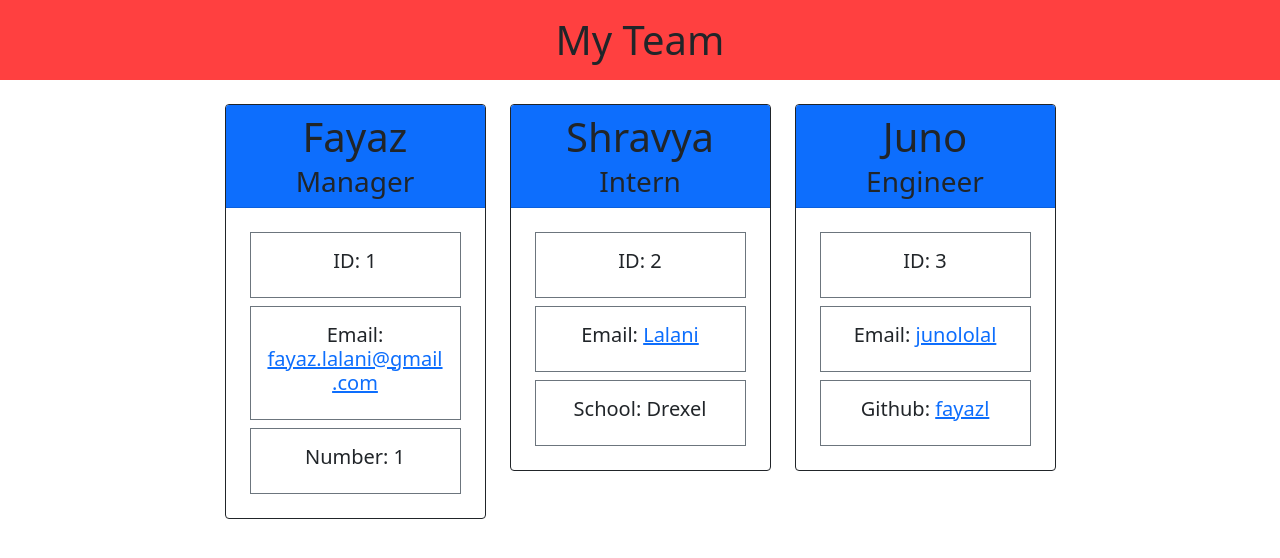
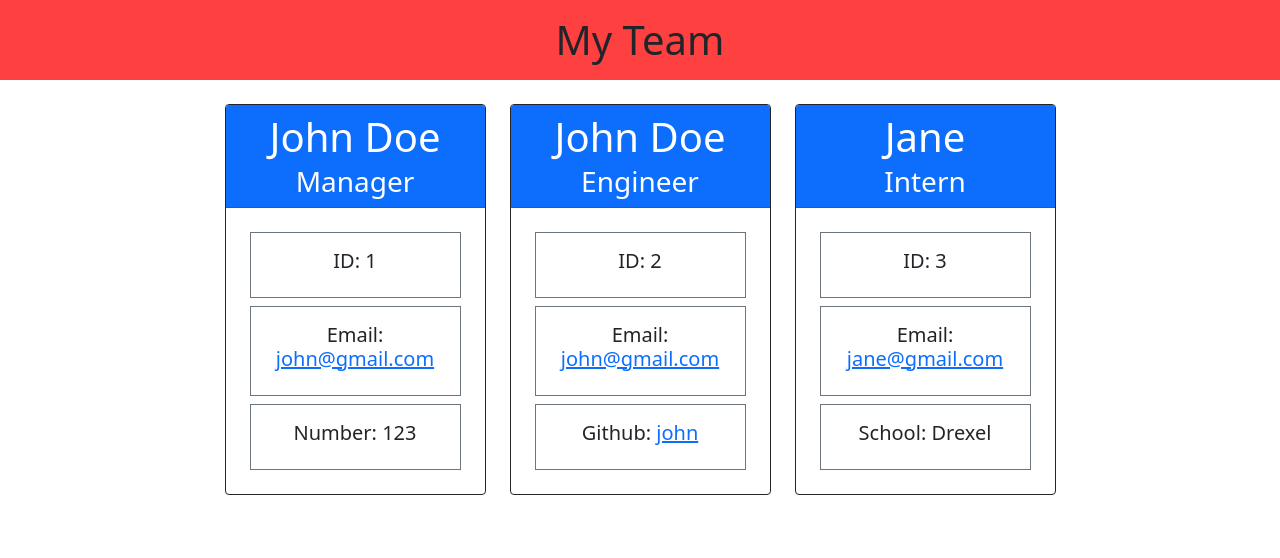
Before and after one commit to fayazl/challenge-10-team-builder, a website: page dist/index.html in a window 1280 px wide. Drawn offline with nearby package versions, Linux system fonts and the light colour scheme.

```diff
--- a/dist/index.html
+++ b/dist/index.html
@@ -21,8 +21,8 @@
 
             <div class="col-8 col-lg-4 col-xl-3 mt-3">
                 <div class="card border border-dark text-center">
-                    <div class="card-header bg-primary">
-                        <h3 class="card-title fs-1">Fayaz</h3>
+                    <div class="card-header text-white bg-primary">
+                        <h3 class="card-title fs-1">John Doe</h3>
                         <h5 class="card-subtitle fs-3">Manager</h5>
                     </div>
                     <div class="card-body">
@@ -30,48 +30,48 @@
                             <h5>ID: 1</h5>
                         </div>
                         <div class="card-body border border-secondary m-2">
-                            <h5>Email: <a class="card-link" href="mailto:fayaz.lalani@gmail.com">fayaz.lalani@gmail.com</a></h5>
+                            <h5>Email: <a class="card-link" href="mailto:john@gmail.com">john@gmail.com</a></h5>
                         </div>
                             <div class="card-body border border-secondary m-2">
-                            <h5>Number: 1</h5>
+                            <h5>Number: 123</h5>
                         </div>
                     </div>
                 </div>
             </div>
             <div class="col-8 col-lg-4 col-xl-3 mt-3">
                 <div class="card border border-dark text-center">
-                    <div class="card-header bg-primary">
-                        <h3 class="card-title fs-1">Shravya</h3>
-                        <h5 class="card-subtitle fs-3">Intern</h5>
+                    <div class="card-header text-white bg-primary">
+                        <h3 class="card-title fs-1">John Doe</h3>
+                        <h5 class="card-subtitle fs-3">Engineer</h5>
                     </div>
                     <div class="card-body">
                         <div class="card-body border border-secondary m-2">
                             <h5>ID: 2</h5>
                         </div>
                         <div class="card-body border border-secondary m-2">
-                            <h5>Email: <a class="card-link" href="mailto:Lalani">Lalani</a></h5>
+                            <h5>Email: <a class="card-link" href="mailto:john@gmail.com">john@gmail.com</a></h5>
                         </div>
                             <div class="card-body border border-secondary m-2">
-                            <h5>School: Drexel</h5>
+                            <h5>Github: <a class="card-link" href="https://www.github.com/john" target="_blank">john</a></h5>
                         </div>
                     </div>
                 </div>
             </div>
             <div class="col-8 col-lg-4 col-xl-3 mt-3">
                 <div class="card border border-dark text-center">
-                    <div class="card-header bg-primary">
-                        <h3 class="card-title fs-1">Juno</h3>
-                        <h5 class="card-subtitle fs-3">Engineer</h5>
+                    <div class="card-header text-white bg-primary">
+                        <h3 class="card-title fs-1">Jane</h3>
+                        <h5 class="card-subtitle fs-3">Intern</h5>
                     </div>
                     <div class="card-body">
                         <div class="card-body border border-secondary m-2">
                             <h5>ID: 3</h5>
                         </div>
                         <div class="card-body border border-secondary m-2">
-                            <h5>Email: <a class="card-link" href="mailto:junololal">junololal</a></h5>
+                            <h5>Email: <a class="card-link" href="mailto:jane@gmail.com">jane@gmail.com</a></h5>
                         </div>
                             <div class="card-body border border-secondary m-2">
-                            <h5>Github: <a class="card-link" href="https://www.github.com/fayazl" target="_blank">fayazl</a></h5>
+                            <h5>School: Drexel</h5>
                         </div>
                     </div>
                 </div>
```
Also changed, not shown: README.md, challenge-img.png (added).
